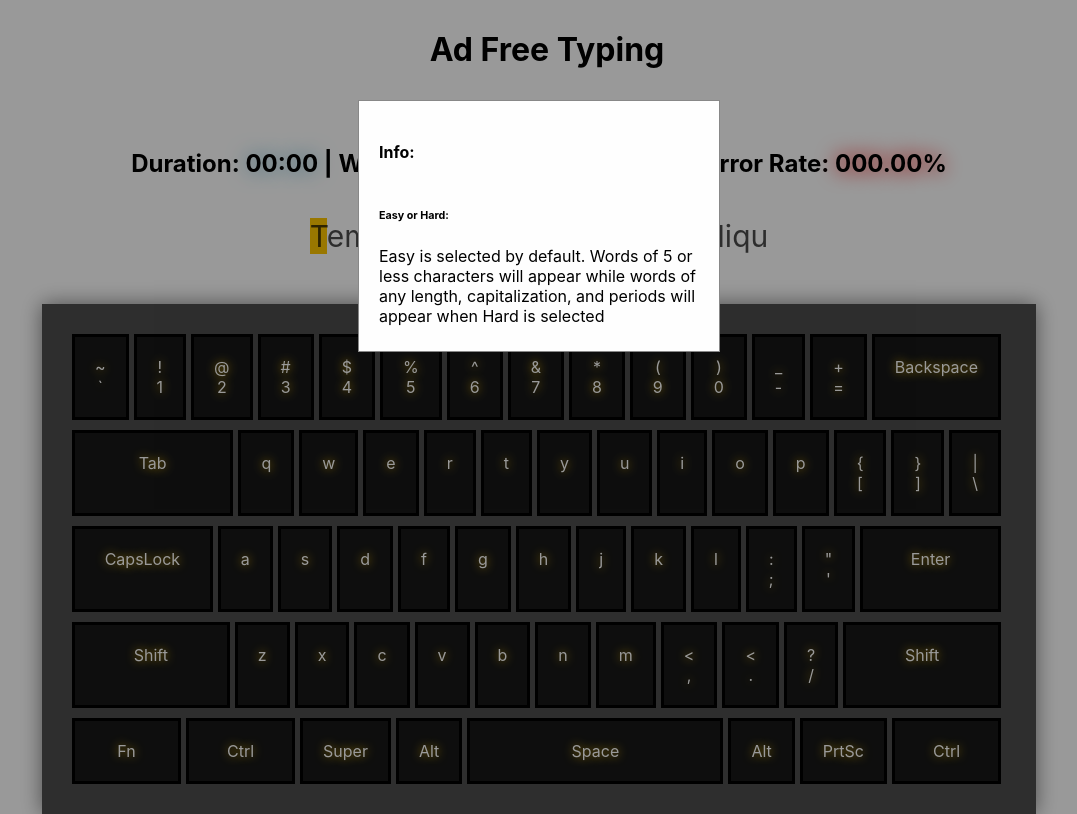
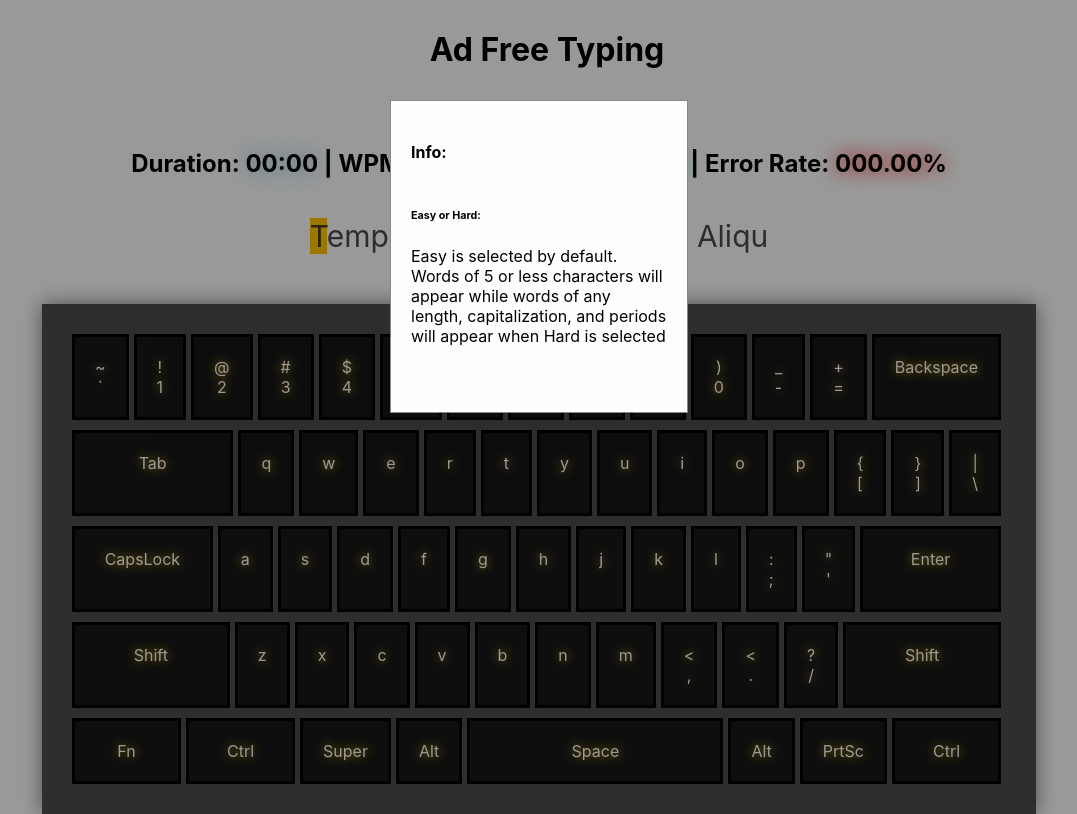
Before and after one commit to jstephensdev/ad-free-typing, a React (Create React App) app: page / in a window 1280 px wide. Both pictures are taken after a click on the link 38 px from the left and 40 px from the top of the page. Shown: the whole page, without its empty margins (101-1178 px from the left). Built offline with nearby package versions, Linux system fonts and the light colour scheme; some icons are missing.

Commit message:
improving modal display

```diff
--- a/src/css/App.css
+++ b/src/css/App.css
@@ -116,8 +116,7 @@ h1 {
     margin: auto;
     padding: 0px 20px 50px 20px;
     border: 1px solid #888;
-    width: 25%;
-    height: 25%;
+    width: 20%
 }
 
 .close {
@@ -128,7 +127,7 @@ h1 {
 
 .setting-options {
     display: flex;
-    flex-direction: column;
+    justify-content: space-around;
 }
 
 .modal-title {
```
